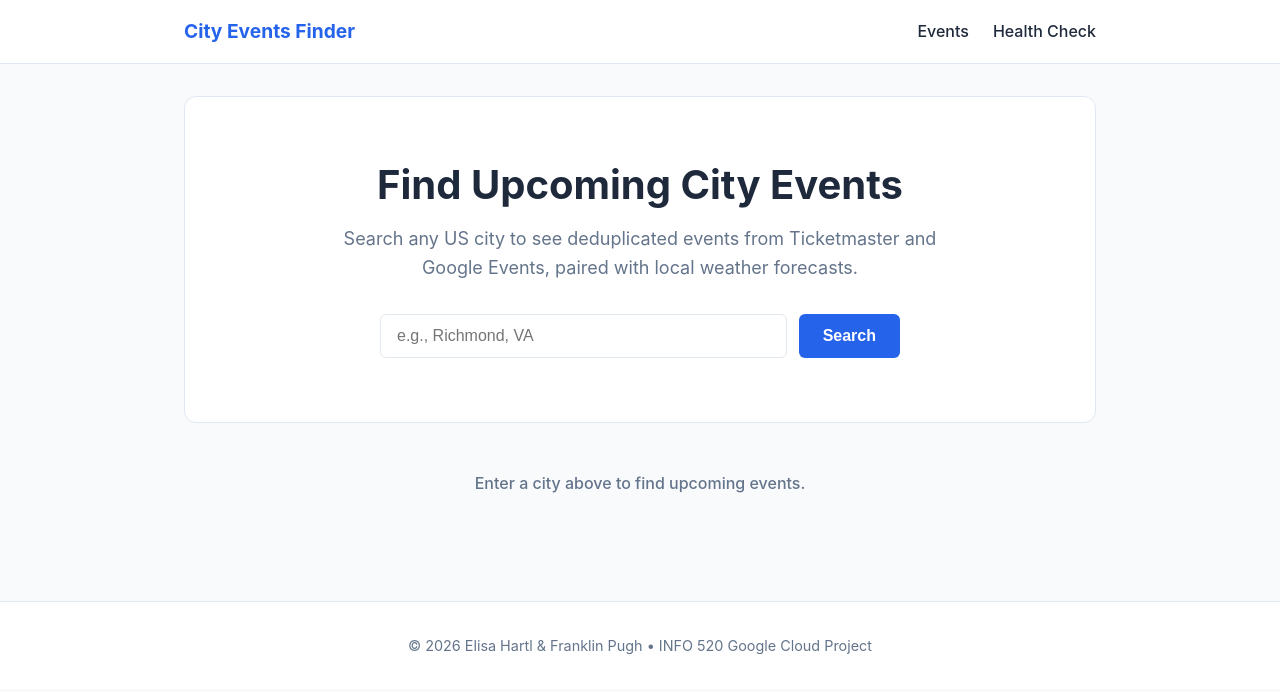
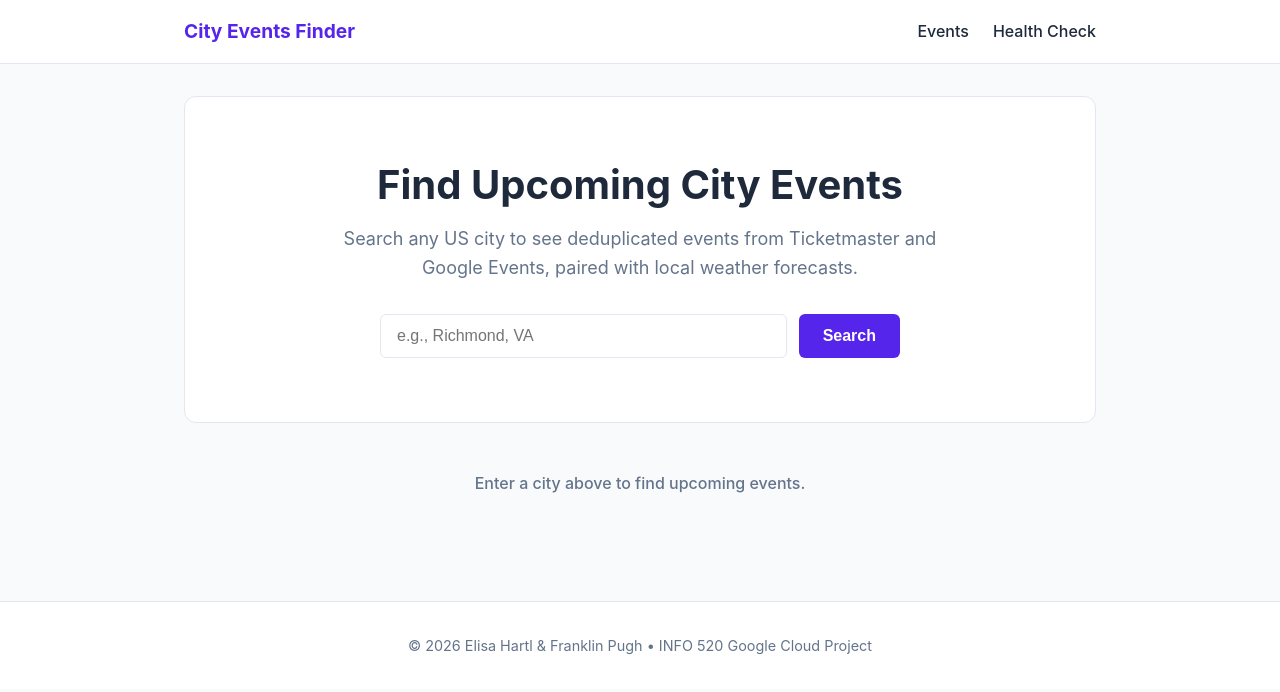
Before and after one commit to pughfd/GCP_Group_Project, a plain HTML site: page templates/index.html in a window 1280 px wide. Drawn offline with Linux system fonts and the light colour scheme.

Commit message:
Update index.html
color edits

```diff
--- a/templates/index.html
+++ b/templates/index.html
@@ -7,8 +7,8 @@
   <style>
     /* 1. CSS Variables for easy color & font customization */
     :root {
-      --primary-color: #2563eb;
-      --primary-hover: #1d4ed8;
+      --primary-color: #5625eb;
+      --primary-hover: #d81dbc;
       --bg-color: #f8fafc;
       --surface-color: #ffffff;
       --text-main: #1e293b;
```
